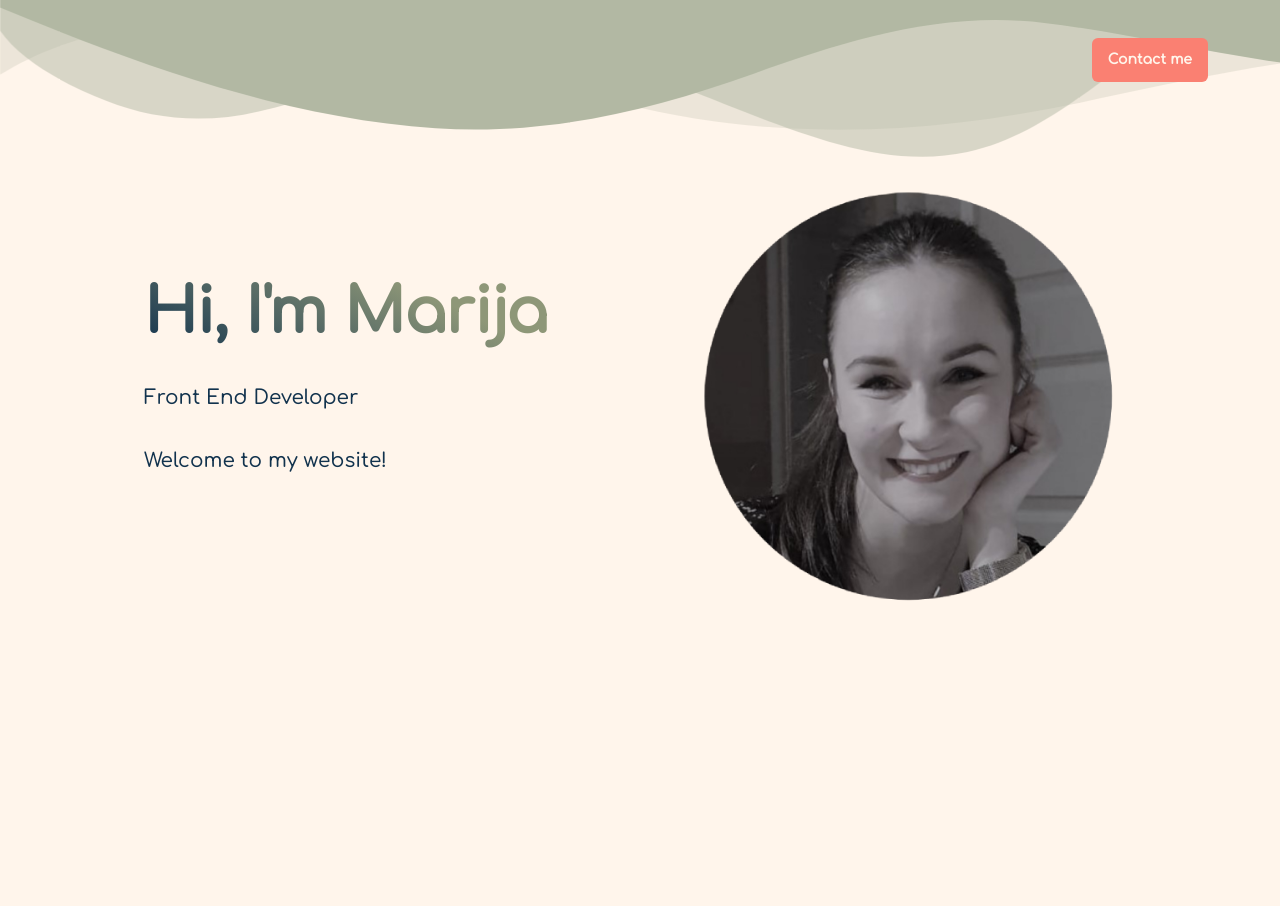
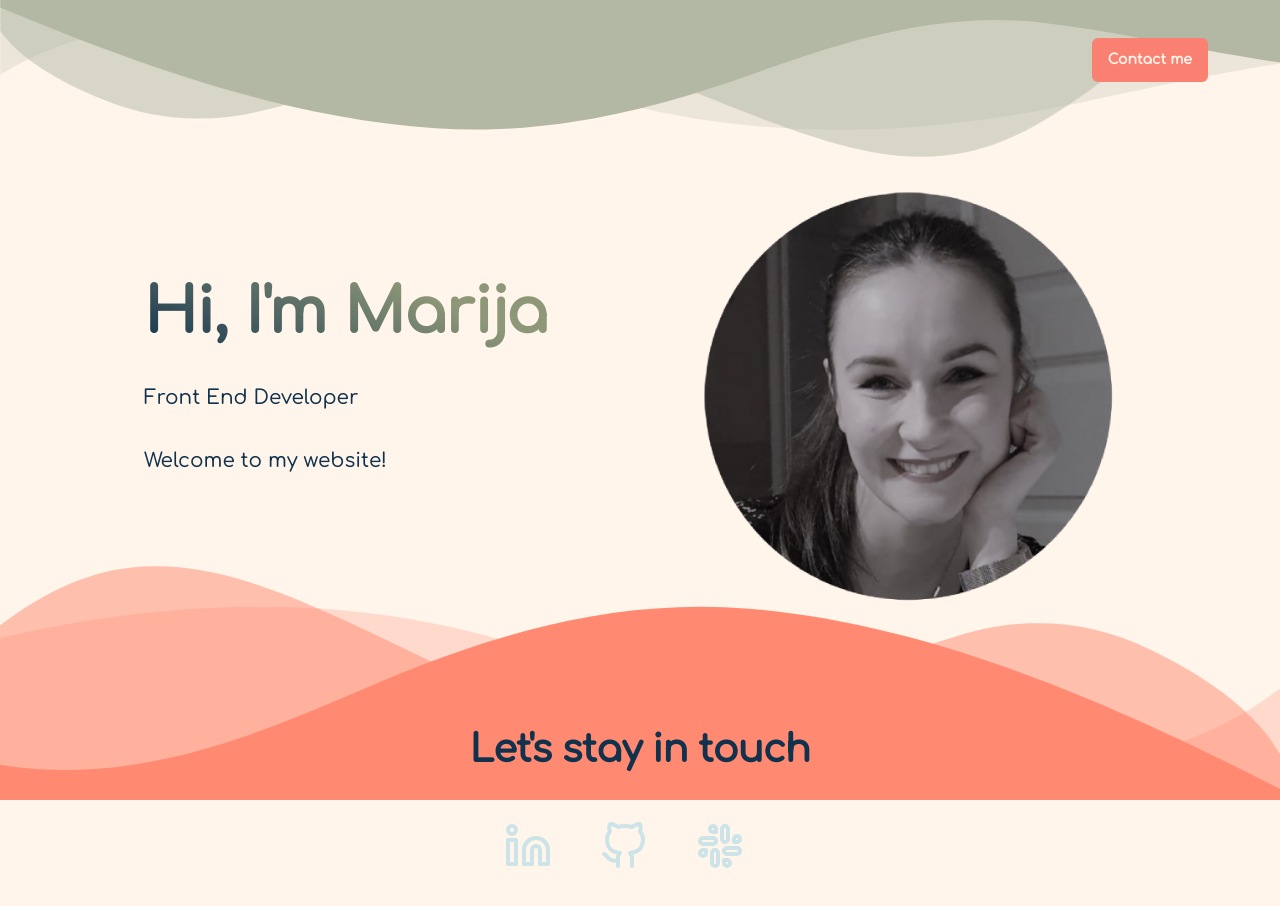
Before and after one commit to rubilmarija/marija-portfolio, a React (Create React App) app: page / in a window 1280 px wide. Shown: the top 906 px of the page. Before the commit the page ends 800 px from the top, so only its background shows below. Built offline with nearby package versions, Linux system fonts and the light colour scheme; a web font is replaced by a local one.

Commit message:
Added Footer component / Work in progress

```diff
--- a/src/App.css
+++ b/src/App.css
@@ -6,6 +6,7 @@
 
 
 }
+
 
 body {
   background: var(--color-bg);
--- a/src/App.js
+++ b/src/App.js
@@ -1,6 +1,7 @@
 import './App.css';
 import Hero from './components/Hero/Hero';
 import Navbar from './components/Navbar/Navbar';
+import Footer from './components/Footer/Footer';
 
 function App() {
   return (
@@ -9,6 +10,7 @@
         <Navbar />
         <Hero />
       </div>
+      <Footer />
     </div>
   );
 }
--- a/src/components/Footer/Footer.css
+++ b/src/components/Footer/Footer.css
@@ -0,0 +1,160 @@
+.footer {
+    display: flex;
+    flex-direction: column;
+    justify-content: center;
+    align-items: center;
+    position: relative;
+
+
+    /*background: var(--color-footer);*/
+}
+
+.footer.section__padding {
+  margin: 0;
+  padding: 0;
+}
+
+.custom-shape-divider-bottom-1679134916 {
+    position: absolute;
+    bottom: 0;
+    left: 0;
+    width: 100%;
+    overflow: hidden;
+    line-height: 0;
+    transform: rotate(180deg);
+}
+
+.custom-shape-divider-bottom-1679134916 svg {
+    position: relative;
+    display: block;
+    width: calc(200% + 1.3px);
+    height: 255px;
+    transform: rotateY(180deg);
+}
+
+.custom-shape-divider-bottom-1679134916 .shape-fill {
+    fill: #FF8A71;
+}
+
+/*
+.color-block {
+    height: 300px;
+
+}*/
+
+.footer-heading {
+    text-align: center;
+}
+
+.footer-heading h1 {
+    font-family: var(--font-family);
+    font-weight: 800;
+    font-size: 38px;
+    line-height: 75px;
+    text-align: center;
+    letter-spacing: -0.04rem;
+    color: #11324d;
+}
+
+.footer-links {
+    display: flex;
+    justify-content: space-between;
+    align-items: flex-start;
+    flex-wrap: wrap;
+    flex-direction: row;
+}
+
+.footer-links div {
+    width: 80px;
+    justify-content: space-between;
+}
+
+/*
+.footer-links_logo {
+  display: flex;
+  flex-direction: column;
+}
+
+.footer-links_logo img {
+  width: 130px;
+  height: 40px;
+
+  margin-bottom: 2rem;
+  margin-left: 2rem;
+}
+
+.footer-links_logo p {
+  font-family: var(--font-family);
+  font-size: 16px;
+  line-height: 14px;
+  color: #ffffff;
+  margin-left: 3rem;
+}
+*/
+
+.footer-links_div {
+    display: flex;
+    flex-wrap: wrap;
+    justify-content: center;
+    align-items: center;
+    margin: 0.5rem;
+}
+
+/*
+.footer-links_div h4 {
+  font-family: var(--font-family);
+  font-size: 26px;
+  line-height: 16px;
+  color: #ffffff;
+
+  margin-bottom: 1rem;
+}
+
+.footer-links_div p {
+  font-family: var(--font-family);
+  font-size: 16px;
+  line-height: 14px;
+  color: #ffffff;
+
+  margin: 0.5rem 0;
+  cursor: pointer;
+}
+*/
+
+.footer-copyright {
+    margin-top: 0.5rem;
+    text-align: center;
+    width: 100%;
+}
+
+.footer-copyright p {
+    font-family: var(--font-family);
+    font-size: 16px;
+    line-height: 14px;
+    color: #fff5eb;
+}
+
+@media screen and (max-width: 850px) {
+    .footer-heading h1 {
+        font-size: 34px;
+        line-height: 30px;
+    }
+}
+
+@media screen and (max-width: 550px) {
+    .footer-heading h1 {
+        font-size: 24px;
+        line-height: 30px;
+    }
+
+    .footer-links div {
+        margin: none;
+    }
+}
+
+@media screen and (max-width: 400px) {
+    .footer-heading h1 {
+        font-size: 20px;
+        line-height: 38px;
+    }
+}
--- a/src/components/Footer/Footer.js
+++ b/src/components/Footer/Footer.js
@@ -0,0 +1,44 @@
+import React from 'react';
+import './Footer.css';
+import { FontAwesomeIcon } from '@fortawesome/react-fontawesome';
+import { FiLinkedin, FiGithub, FiSlack } from 'react-icons/fi';
+
+
+
+const Footer = () => {
+    return (
+        <div>
+            <div class="custom-shape-divider-bottom-1679134916">
+                <svg data-name="Layer 1" xmlns="http://www.w3.org/2000/svg" viewBox="0 0 1200 120" preserveAspectRatio="none">
+                    <path d="M0,0V46.29c47.79,22.2,103.59,32.17,158,28,70.36-5.37,136.33-33.31,206.8-37.5C438.64,32.43,512.34,53.67,583,72.05c69.27,18,138.3,24.88,209.4,13.08,36.15-6,69.85-17.84,104.45-29.34C989.49,25,1113-14.29,1200,52.47V0Z" opacity=".25" class="shape-fill"></path>
+                    <path d="M0,0V15.81C13,36.92,27.64,56.86,47.69,72.05,99.41,111.27,165,111,224.58,91.58c31.15-10.15,60.09-26.07,89.67-39.8,40.92-19,84.73-46,130.83-49.67,36.26-2.85,70.9,9.42,98.6,31.56,31.77,25.39,62.32,62,103.63,73,40.44,10.79,81.35-6.69,119.13-24.28s75.16-39,116.92-43.05c59.73-5.85,113.28,22.88,168.9,38.84,30.2,8.66,59,6.17,87.09-7.5,22.43-10.89,48-26.93,60.65-49.24V0Z" opacity=".5" class="shape-fill"></path>
+                    <path d="M0,0V5.63C149.93,59,314.09,71.32,475.83,42.57c43-7.64,84.23-20.12,127.61-26.46,59-8.63,112.48,12.24,165.56,35.4C827.93,77.22,886,95.24,951.2,90c86.53-7,172.46-45.71,248.8-84.81V0Z" class="shape-fill"></path>
+                </svg>
+            </div>
+            <div className='footer section__padding'>
+
+                <div className="footer-heading">
+                    <h1>Let's stay in touch</h1>
+                </div>
+
+                <div className='footer-links'>
+                    <div className='footer-links_div'>
+                        <a href="https://www.linkedin.com/in/rubilmarija/" target='_blank' ><FiLinkedin size="3em" color="#CCE3E8" /></a>
+                    </div>
+                    <div className='footer-links_div'>
+                        <a href="https://github.com/rubilmarija" target='_blank' > <FiGithub size="3em" color="#CCE3E8" /></a>
+                    </div>
+                    <div className='footer-links_div'>
+                        <FiSlack size="3em" color="#CCE3E8" />
+                    </div>
+                </div>
+                <div className='footer-copyright'>
+                    <p>Coded by Marija Rubil</p>
+                </div>
+            </div>
+        </div>
+
+    )
+}
+
+export default Footer
```
